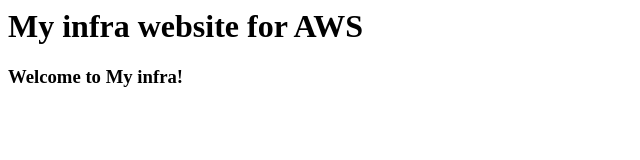
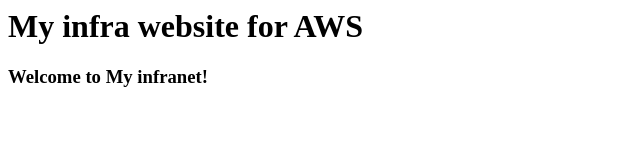
Before and after one commit to nexusiscouk/infranet, a plain HTML site: page index.html in a window 1280 px wide. Shown: the full height of the page, 0-640 px from the left. Drawn offline with Linux system fonts and the light colour scheme.

Commit message:
Update index.html

```diff
--- a/index.html
+++ b/index.html
@@ -1,2 +1,2 @@
 <h1>My infra website for AWS</h1>
-<h3>Welcome to My infra!</h3
+<h3>Welcome to My infranet!</h3
```
